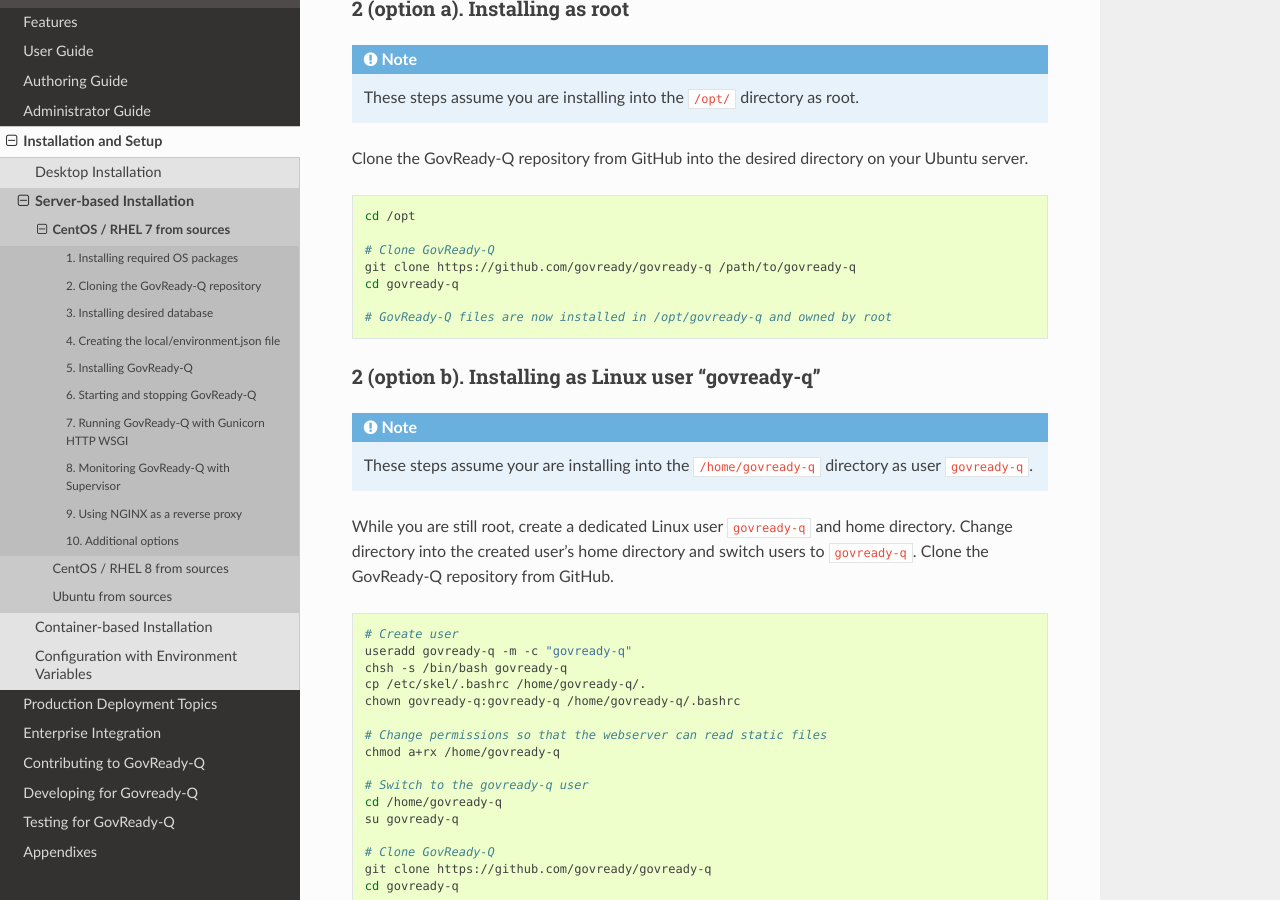
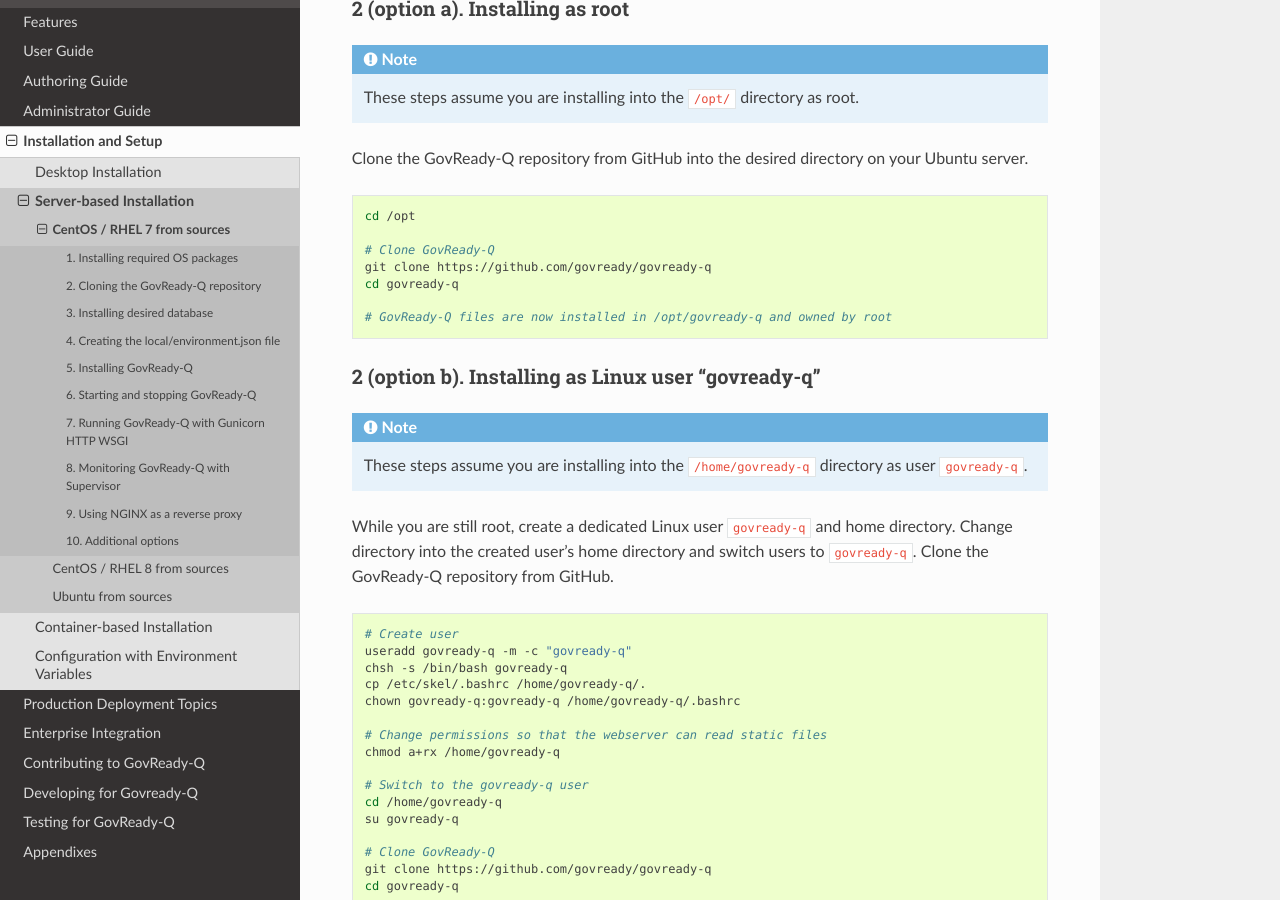
Before and after one commit to GovReady/govready-q-docs, a Sphinx documentation site: the page built from source/installation-and-setup/server-based-installation/linux/centos7/index.rst, in a window 1280 px wide and 900 px high, scrolled down 1455 px. Built offline with Sphinx 7.4.7 and the Read the Docs theme 2.0.0, drawn with Linux system fonts in a browser that asks for light colours; some of the changed text lies outside the part shown.

Commit message:
A couple tweaks to mostly centOS8 and similar changes that apply to centOS7

```diff
--- a/source/installation-and-setup/server-based-installation/linux/centos7/index.rst
+++ b/source/installation-and-setup/server-based-installation/linux/centos7/index.rst
@@ -85,7 +85,7 @@
    cd /opt
 
    # Clone GovReady-Q
-   git clone https://github.com/govready/govready-q /path/to/govready-q
+   git clone https://github.com/govready/govready-q
    cd govready-q
 
    # GovReady-Q files are now installed in /opt/govready-q and owned by root
@@ -94,7 +94,7 @@
 ~~~~~~~~~~~~~~~~~~~~~~~~~~~~~~~~~~~~~~~~~~~~~~~~~~~
 
 .. note::
-   These steps assume your are installing into the ``/home/govready-q`` directory as user ``govready-q``.
+   These steps assume you are installing into the ``/home/govready-q`` directory as user ``govready-q``.
 
 While you are still root, create a dedicated Linux user ``govready-q`` and home directory. Change directory into the
 created user's home directory and switch users to ``govready-q``. Clone the GovReady-Q repository from GitHub.
```
Also changed, not shown: other parts of source/installation-and-setup/server-based-installation/linux/centos7/index.rst (+3 -1 lines), source/installation-and-setup/server-based-installation/linux/centos8/index.rst (+5 -3 lines).
